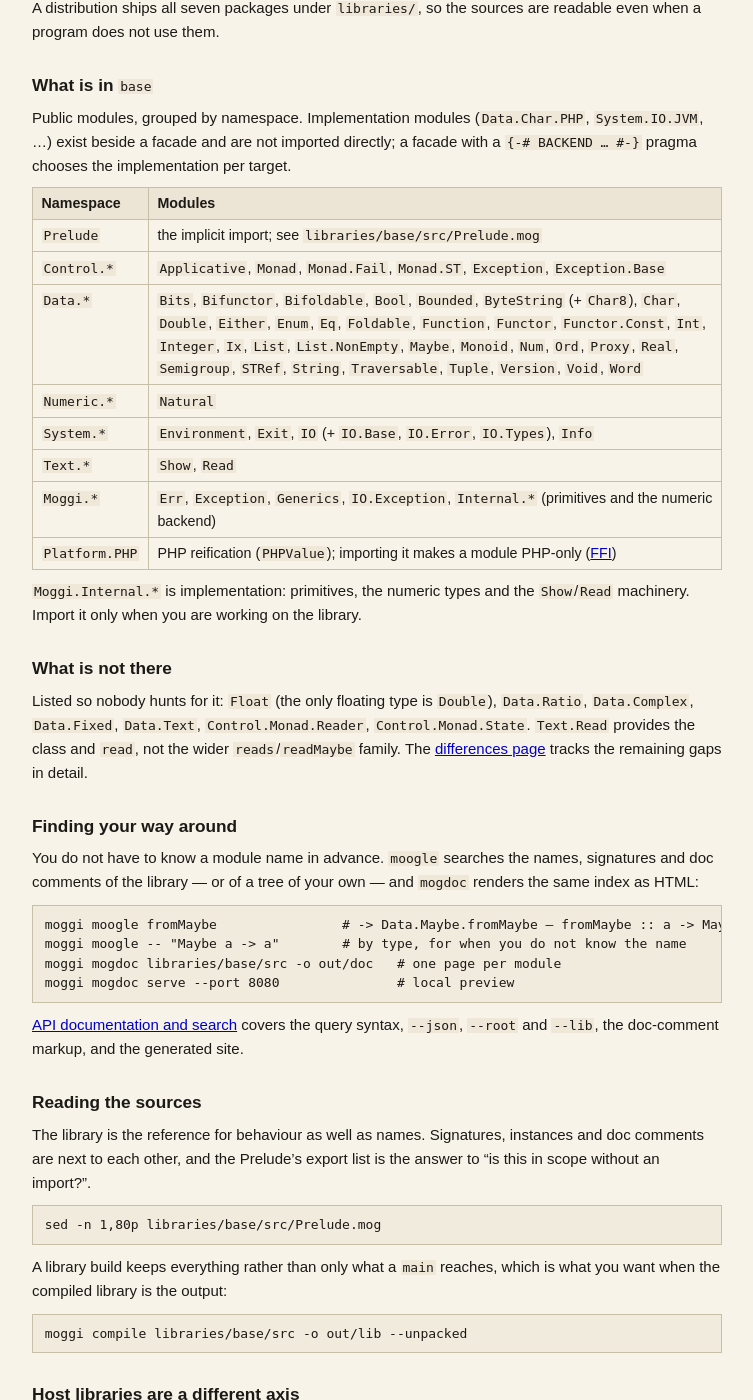
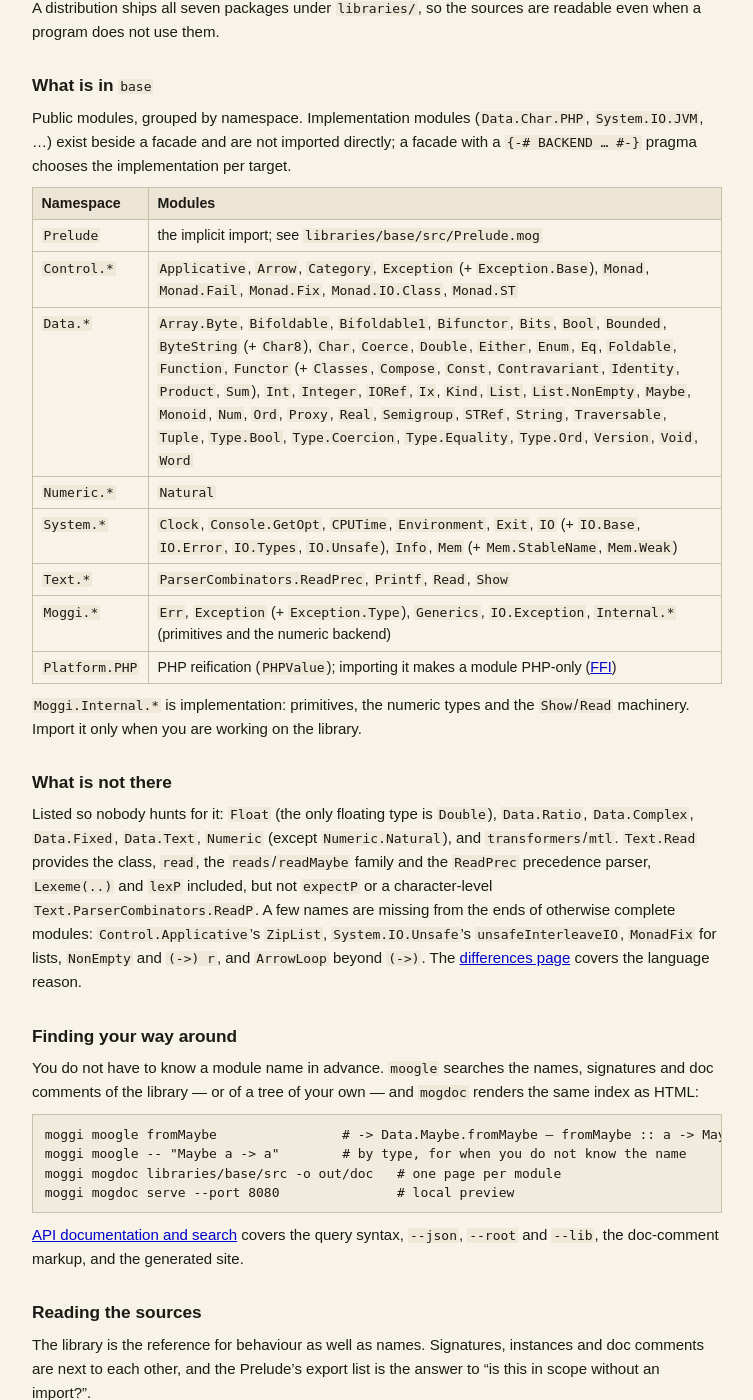
Before and after one commit to moggi-lang/moggi, a Jekyll site: the page built from docs/stdlib.md, in a window 1280 px wide and 1400 px high, scrolled down 1021 px. Shown: the whole window, without its empty margins (263-1016 px from the left). Built offline with Jekyll 4.4.1, drawn with Linux system fonts in a browser that asks for light colours.

Commit message:
docs: bring the differences page and the module map up to date

```diff
--- a/docs/stdlib.md
+++ b/docs/stdlib.md
@@ -49,12 +49,12 @@ facade with a `{-# BACKEND … #-}` pragma chooses the implementation per target
 | Namespace | Modules |
 |---|---|
 | `Prelude` | the implicit import; see `libraries/base/src/Prelude.mog` |
-| `Control.*` | `Applicative`, `Monad`, `Monad.Fail`, `Monad.ST`, `Exception`, `Exception.Base` |
-| `Data.*` | `Bits`, `Bifunctor`, `Bifoldable`, `Bool`, `Bounded`, `ByteString` (+ `Char8`), `Char`, `Double`, `Either`, `Enum`, `Eq`, `Foldable`, `Function`, `Functor`, `Functor.Const`, `Int`, `Integer`, `Ix`, `List`, `List.NonEmpty`, `Maybe`, `Monoid`, `Num`, `Ord`, `Proxy`, `Real`, `Semigroup`, `STRef`, `String`, `Traversable`, `Tuple`, `Version`, `Void`, `Word` |
+| `Control.*` | `Applicative`, `Arrow`, `Category`, `Exception` (+ `Exception.Base`), `Monad`, `Monad.Fail`, `Monad.Fix`, `Monad.IO.Class`, `Monad.ST` |
+| `Data.*` | `Array.Byte`, `Bifoldable`, `Bifoldable1`, `Bifunctor`, `Bits`, `Bool`, `Bounded`, `ByteString` (+ `Char8`), `Char`, `Coerce`, `Double`, `Either`, `Enum`, `Eq`, `Foldable`, `Function`, `Functor` (+ `Classes`, `Compose`, `Const`, `Contravariant`, `Identity`, `Product`, `Sum`), `Int`, `Integer`, `IORef`, `Ix`, `Kind`, `List`, `List.NonEmpty`, `Maybe`, `Monoid`, `Num`, `Ord`, `Proxy`, `Real`, `Semigroup`, `STRef`, `String`, `Traversable`, `Tuple`, `Type.Bool`, `Type.Coercion`, `Type.Equality`, `Type.Ord`, `Version`, `Void`, `Word` |
 | `Numeric.*` | `Natural` |
-| `System.*` | `Environment`, `Exit`, `IO` (+ `IO.Base`, `IO.Error`, `IO.Types`), `Info` |
-| `Text.*` | `Show`, `Read` |
-| `Moggi.*` | `Err`, `Exception`, `Generics`, `IO.Exception`, `Internal.*` (primitives and the numeric backend) |
+| `System.*` | `Clock`, `Console.GetOpt`, `CPUTime`, `Environment`, `Exit`, `IO` (+ `IO.Base`, `IO.Error`, `IO.Types`, `IO.Unsafe`), `Info`, `Mem` (+ `Mem.StableName`, `Mem.Weak`) |
+| `Text.*` | `ParserCombinators.ReadPrec`, `Printf`, `Read`, `Show` |
+| `Moggi.*` | `Err`, `Exception` (+ `Exception.Type`), `Generics`, `IO.Exception`, `Internal.*` (primitives and the numeric backend) |
 | `Platform.PHP` | PHP reification (`PHPValue`); importing it makes a module PHP-only ([FFI](ffi.md)) |
 
 `Moggi.Internal.*` is implementation: primitives, the numeric types and the
@@ -63,11 +63,15 @@ facade with a `{-# BACKEND … #-}` pragma chooses the implementation per target
 ## What is not there
 
 Listed so nobody hunts for it: `Float` (the only floating type is `Double`),
-`Data.Ratio`, `Data.Complex`, `Data.Fixed`, `Data.Text`, `Control.Monad.Reader`,
-`Control.Monad.State`. `Text.Read` provides the class and `read`, not the wider
-`reads`/`readMaybe` family. The
-[differences page](differences-to-haskell.md) tracks the remaining gaps in
-detail.
+`Data.Ratio`, `Data.Complex`, `Data.Fixed`, `Data.Text`, `Numeric` (except
+`Numeric.Natural`), and `transformers`/`mtl`. `Text.Read` provides the class,
+`read`, the `reads`/`readMaybe` family and the `ReadPrec` precedence parser,
+`Lexeme(..)` and `lexP` included, but not `expectP` or a character-level
+`Text.ParserCombinators.ReadP`. A few names are missing from the ends of
+otherwise complete modules: `Control.Applicative`'s `ZipList`,
+`System.IO.Unsafe`'s `unsafeInterleaveIO`, `MonadFix` for lists, `NonEmpty` and
+`(->) r`, and `ArrowLoop` beyond `(->)`. The
+[differences page](differences-to-haskell.md) covers the language reason.
 
 ## Finding your way around
 
```
Also changed, not shown: docs/differences-to-haskell.md (+88 -100 lines), docs/types/classes.md (+22 -5 lines).
